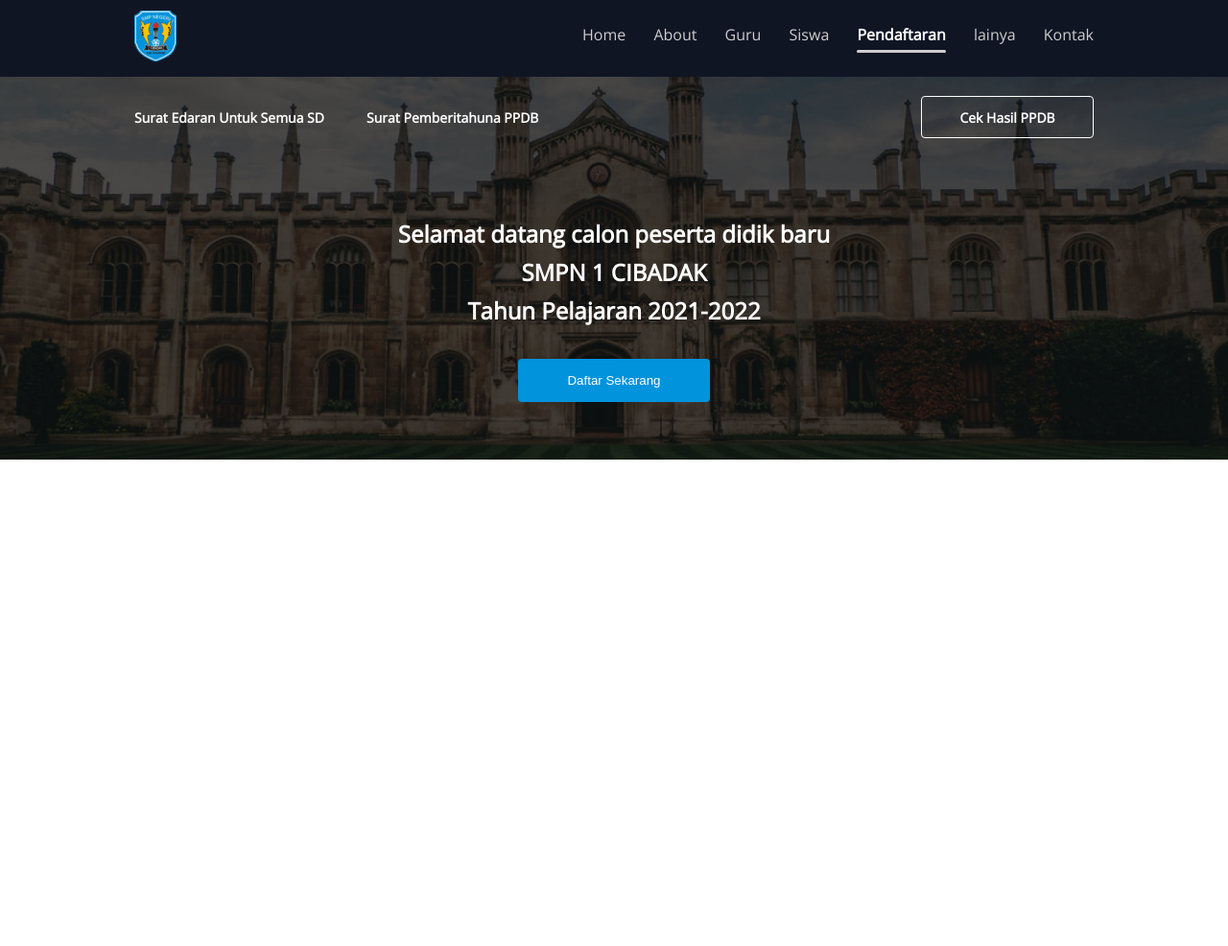
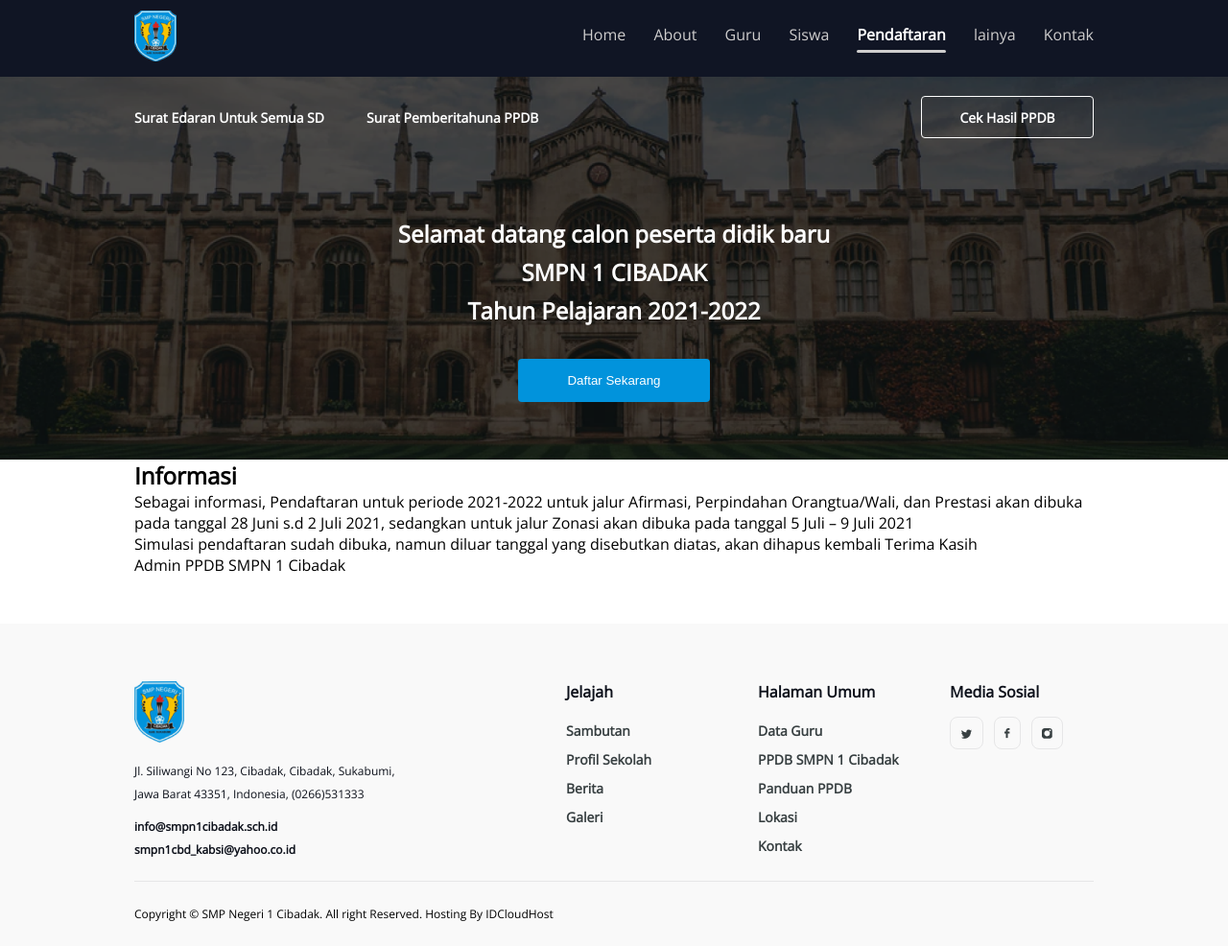
Before and after one commit to GulnaraQ/School-Website, a plain HTML site: page pendaftaran.html in a window 1280 px wide. Shown: the whole page at 96% size. Before the commit the page ends 800 px from the top, so only its background shows below. Drawn offline with Linux system fonts and the light colour scheme.

Commit message:
pendaftran page html code completed

```diff
--- a/pendaftaran.html
+++ b/pendaftaran.html
@@ -53,5 +53,75 @@
       </div>
     </header>
     <!-- .header end -->
+
+    <section class="pendaftaran-info">
+      <div class="container">
+        <h2>Informasi</h2>
+        <p>
+          Sebagai informasi, Pendaftaran untuk periode 2021-2022 untuk jalur
+          Afirmasi, Perpindahan Orangtua/Wali, dan Prestasi akan dibuka pada
+          tanggal 28 Juni s.d 2 Juli 2021, sedangkan untuk jalur Zonasi akan
+          dibuka pada tanggal 5 Juli – 9 Juli 2021
+        </p>
+        <p>
+          Simulasi pendaftaran sudah dibuka, namun diluar tanggal yang
+          disebutkan diatas, akan dihapus kembali Terima Kasih
+        </p>
+        <p>Admin PPDB SMPN 1 Cibadak</p>
+      </div>
+    </section>
+    <!-- section end -->
+
+    <footer class="footer">
+      <div class="container">
+        <div class="footer-box1">
+          <img src="./images/footerLogo.png" alt="logo" />
+          <p>
+            Jl. Siliwangi No 123, Cibadak, Cibadak, Sukabumi, Jawa Barat 43351,
+            Indonesia, (0266)531333
+          </p>
+          <a href="#">info@smpn1cibadak.sch.id</a>
+          <a href="#">smpn1cbd_kabsi@yahoo.co.id</a>
+        </div>
+        <div class="footer-box2">
+          <h3>Jelajah</h3>
+          <ul>
+            <li>Sambutan</li>
+            <li>Profil Sekolah</li>
+            <li>Berita</li>
+            <li>Galeri</li>
+          </ul>
+        </div>
+        <div class="footer-box3">
+          <h3>Halaman Umum</h3>
+          <ul>
+            <li>Data Guru</li>
+            <li>PPDB SMPN 1 Cibadak</li>
+            <li>Panduan PPDB</li>
+            <li>Lokasi</li>
+            <li>Kontak</li>
+          </ul>
+        </div>
+        <div class="footer-box4">
+          <h3>Media Sosial</h3>
+          <a>
+            <img src="./images/iconTwitter.png" alt="twitter" />
+          </a>
+          <a>
+            <img src="./images/iconFacebook.png" alt="facebook" />
+          </a>
+          <a>
+            <img src="./images/iconInstagram.png" alt="instagram" />
+          </a>
+        </div>
+        <div class="footer-box5">
+          <p>
+            Copyright © SMP Negeri 1 Cibadak. All right Reserved. Hosting By
+            IDCloudHost
+          </p>
+        </div>
+      </div>
+    </footer>
+    <!-- footer end -->
   </body>
 </html>
```
